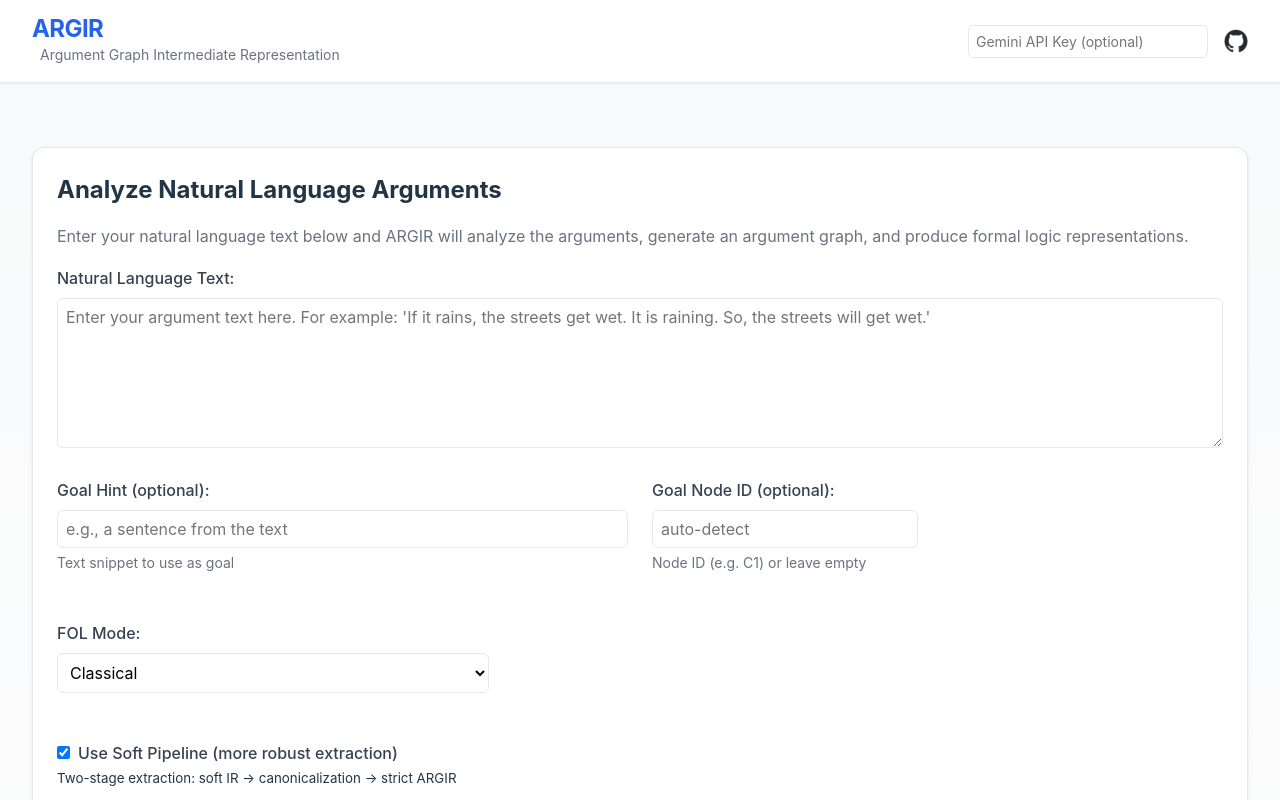
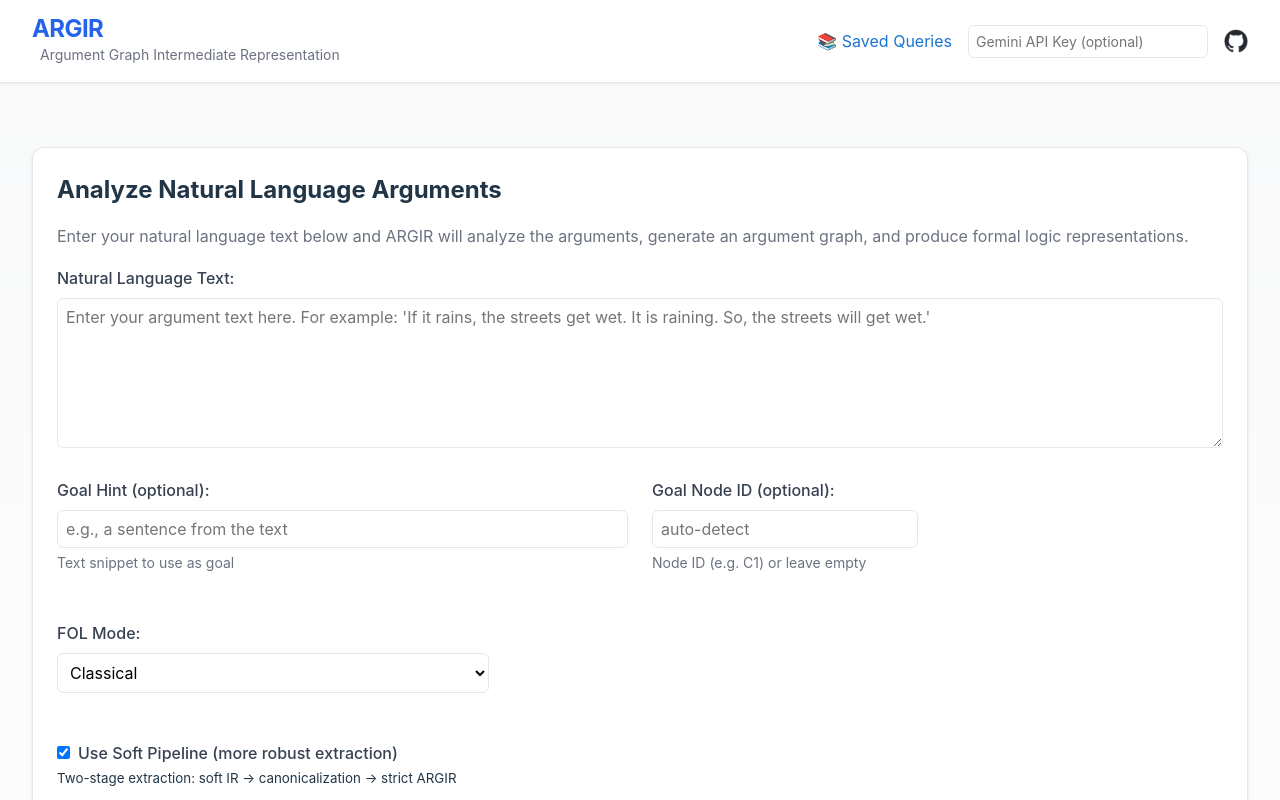
Before and after one commit to namin/argir, a React (Vite) app in the folder frontend/: page / in a window 1280 px wide. Shown: the top 800 px of the page. Built offline with nearby package versions, Linux system fonts and the light colour scheme.

Commit message:
link to saved queries

```diff
--- a/frontend/src/App.tsx
+++ b/frontend/src/App.tsx
@@ -183,6 +183,12 @@
           <span className="subtitle">Argument Graph Intermediate Representation</span>
         </div>
         <div className="spacer" />
+        <a
+          href="/saved"
+          style={{ marginRight: '1rem', color: '#1976d2', textDecoration: 'none' }}
+        >
+          📚 Saved Queries
+        </a>
         <input
           type="password"
           value={apiKey}
```
